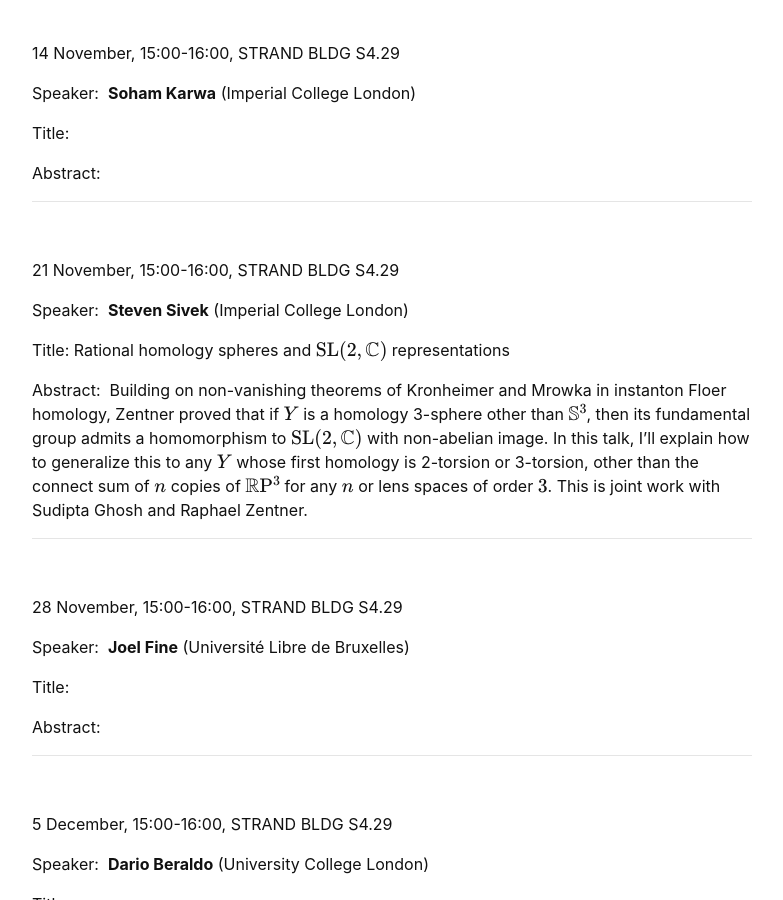
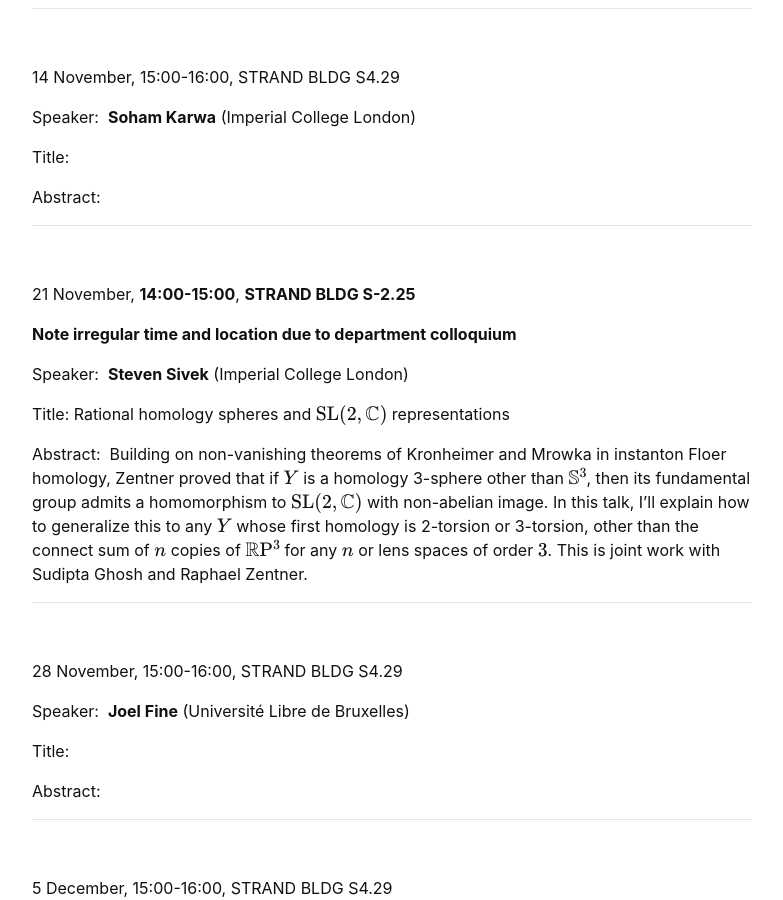
Before and after one commit to kcl-geometry-seminar/kcl-geometry-seminar.github.io, a Jekyll site: the page built from pages/index.md, in a window 1280 px wide and 900 px high, scrolled down 2488 px. Shown: the whole window, without its empty margins (248-1031 px from the left). Built offline with Jekyll 4.4.1, drawn with Linux system fonts in a browser that asks for light colours; formulas are drawn with MathJax 3; a script that is not in the unit is left out; some of the changed text lies outside the part shown.

Commit message:
Update index.md
Updated the time and location for Steven Sivek's talk on 21 November.

```diff
--- a/pages/index.md
+++ b/pages/index.md
@@ -3,7 +3,7 @@ title: Autumn 2023
 ---
 
 
-The Seminar runs on *Tuesdays from 15:00 to 16:00* at **STRAND BLDG S4.29**
+The Seminar runs on *Tuesdays from 15:00 to 16:00* at **STRAND BLDG S4.29** except on 21 Nov and 5 Dec.
 
 
 
@@ -98,7 +98,9 @@ Abstract:&nbsp;
 -----------------------------------------------------------
 <br />
 
-21 November, 15:00-16:00, STRAND BLDG S4.29
+21 November, **14:00-15:00**, **STRAND BLDG S-2.25**
+
+**Note irregular time and location due to department colloquium**
 
 Speaker:&nbsp; **Steven Sivek** (Imperial College London)
 
```
